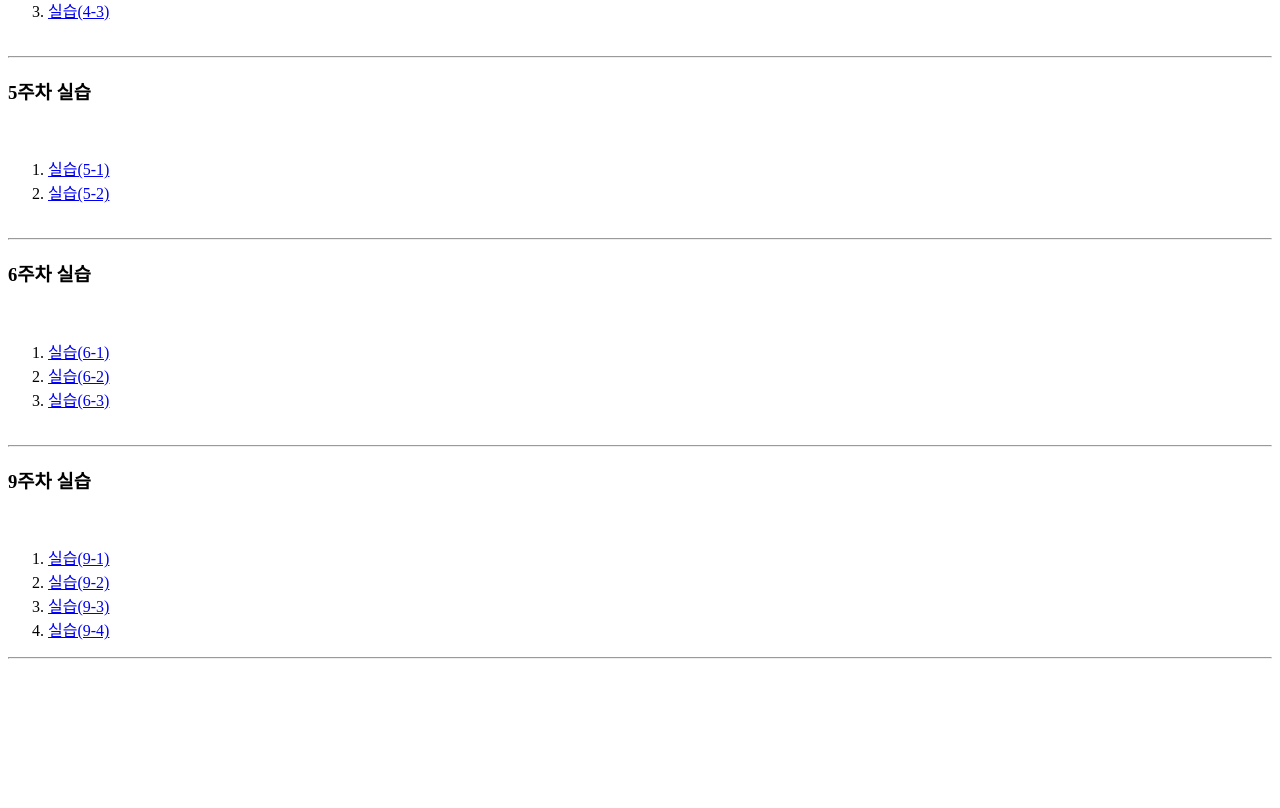
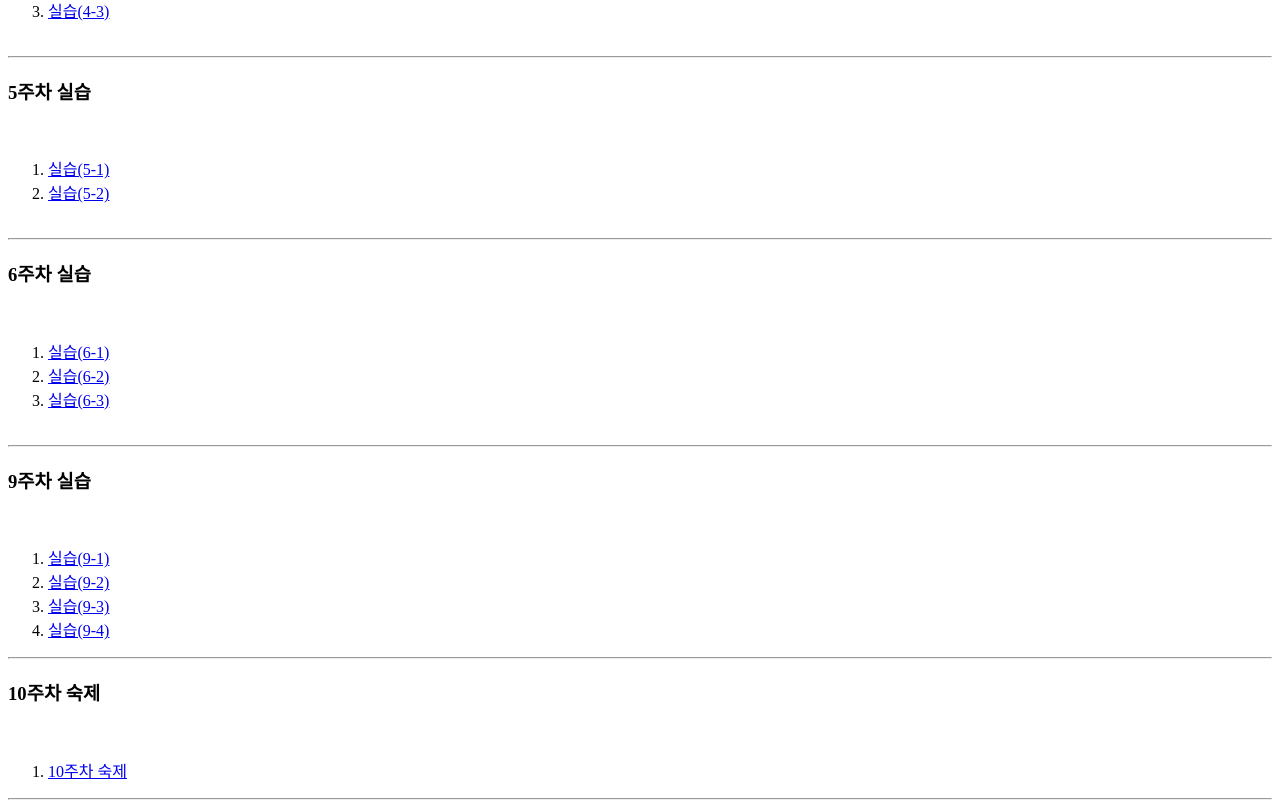
Before and after one commit to oip9940/oip9940.github.io, a plain HTML site: page index.html in a window 1280 px wide. Shown: the part 1464-2272 px from the top of the page. Before the commit the page ends 2131 px from the top, so only its background shows below. Drawn offline with Linux system fonts and the light colour scheme.

Commit message:
Update index.html

```diff
--- a/index.html
+++ b/index.html
@@ -79,5 +79,11 @@
     <li><a href="https://oip9940.github.io/pratice12.html" target="_blank">실습(9-3)</a></li>
     <li><a href="https://oip9940.github.io/pratice13.html" target="_blank">실습(9-4)</a></li>
   </ol><hr/>
+  <h3>10주차 숙제</h3>
+  <ol type ="1">
+     <li><a href="https://oip9940.github.io/home.html" target="_blank">10주차 숙제</a></li>
+
+  </ol><hr/>
+
 </body>
 </html>
```
